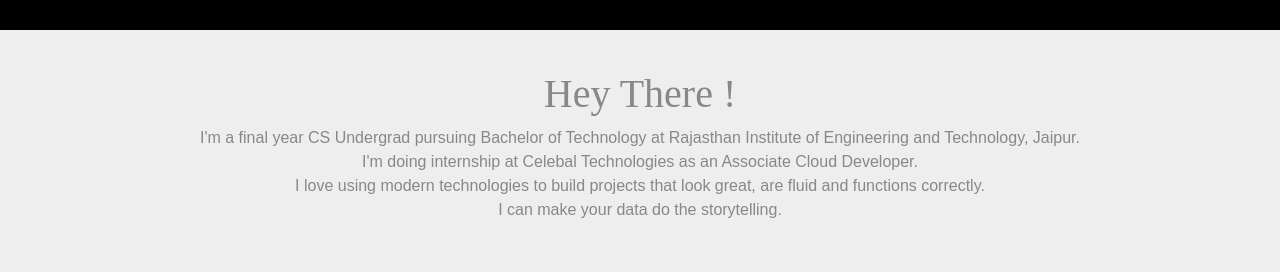
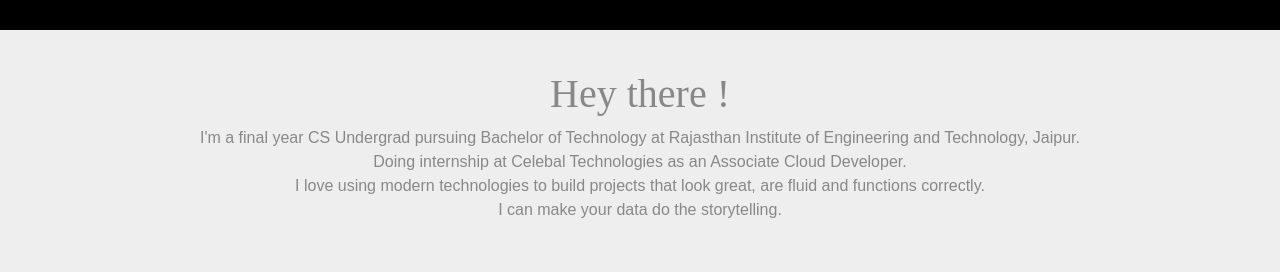
Before and after one commit to stuti24m/portfolio-v1, a plain HTML site: page index.html in a window 1280 px wide. Shown: the part 470-742 px from the top of the page. Drawn offline with nearby package versions, Linux system fonts and the light colour scheme; a web font is replaced by a local one.

Commit message:
Update index.html

```diff
--- a/index.html
+++ b/index.html
@@ -37,8 +37,8 @@
         </div>
         <div class="second">
             <div class="fixed-content">
-                <h1>Hey There !</h1>
-                <p>I'm a final year CS Undergrad pursuing Bachelor of Technology at Rajasthan Institute of Engineering and Technology, Jaipur. <br>I'm doing internship at Celebal Technologies as an Associate Cloud Developer.<br>I love using modern technologies to build projects that look great, are fluid and functions correctly. <br>I can make your data do the storytelling.</p>
+                <h1>Hey there !</h1>
+                <p>I'm a final year CS Undergrad pursuing Bachelor of Technology at Rajasthan Institute of Engineering and Technology, Jaipur. <br>Doing internship at Celebal Technologies as an Associate Cloud Developer.<br>I love using modern technologies to build projects that look great, are fluid and functions correctly. <br>I can make your data do the storytelling.</p>
             </div>
         </div>
 
```
